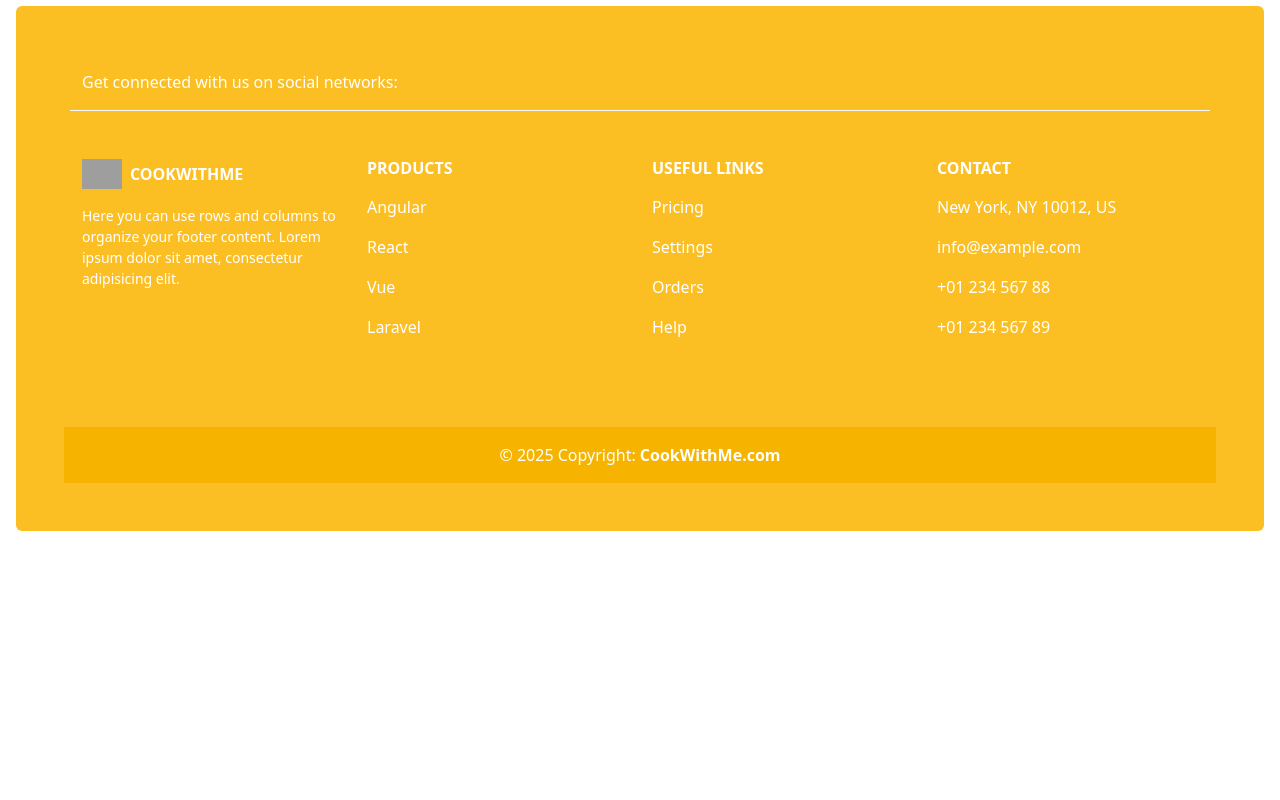
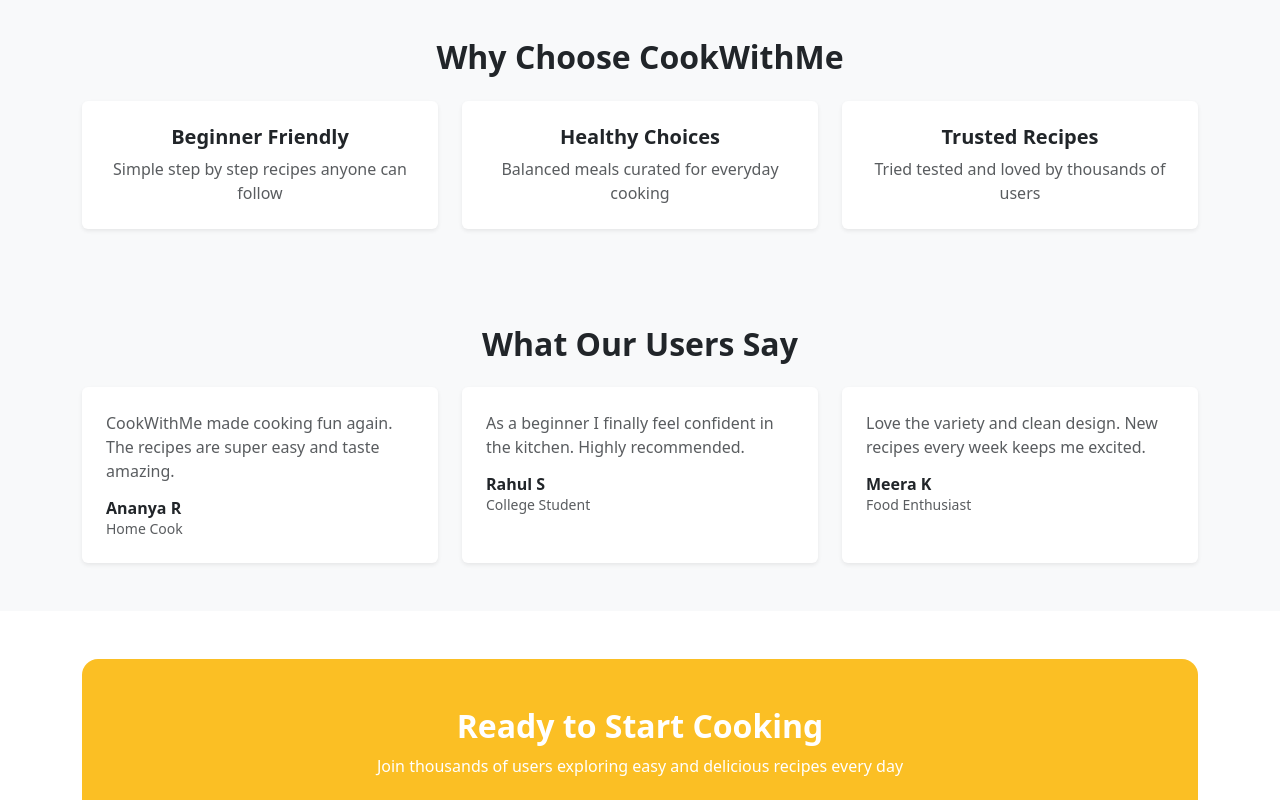
Before and after one commit to tinu-sunny/cookMate---angular-project, an Angular app: page / in a window 1280 px wide. Shown: the part 960-1760 px from the top of the page. Before the commit the page ends 1507 px from the top, so only its background shows below. Built offline with nearby package versions, Linux system fonts and the light colour scheme; grey boxes are pictures that could not be loaded.

Commit message:
landingpage desing complted

```diff
--- a/src/app/components/app-header/app-header.html
+++ b/src/app/components/app-header/app-header.html
@@ -46,7 +46,8 @@
         class="btn btn-outline-light dropdown-toggle"
         data-bs-toggle="dropdown"
       >
-        <i class="bi bi-person"></i>
+
+         <i class="bi bi-person-circle"></i>
       </button>
 
       <ul class="dropdown-menu dropdown-menu-end">
--- a/src/app/pages/landing-page/landing-page.html
+++ b/src/app/pages/landing-page/landing-page.html
@@ -1,8 +1,7 @@
 <div class="container my-4">
   <div
     class="row align-items-center rounded-4 p-5"
-    style="background-color:#fbbf24;"
-  >
+    style="background-color:#fbbf24;">
     <!-- LEFT CONTENT -->
     <div class="col-md-6 text-white">
       <h1 class="fw-bold mb-3">
@@ -32,11 +31,11 @@
     </div>
   </div>
 </div>
-
+<!--Recipes   -->
 <section class="py-5 bg-light">
   <div class="container">
 
-    <!-- Header -->
+
     <div class="d-flex justify-content-between align-items-center mb-4">
       <div>
         <h2 class="fw-bold mb-1">Popular Recipes of the Week</h2>
@@ -116,3 +115,94 @@
     </div>
   </div>
 </section>
+
+<!-- WHY CHOOSE COOKWITHME -->
+<section class="py-5 bg-light">
+  <div class="container text-center">
+    <h2 class="fw-bold mb-4">Why Choose CookWithMe</h2>
+
+    <div class="row g-4 justify-content-center">
+      <div class="col-md-4">
+        <div class="card shadow-sm border-0 p-4 h-100">
+          <h5 class="fw-bold">Beginner Friendly</h5>
+          <p class="text-muted mb-0">
+            Simple step by step recipes anyone can follow
+          </p>
+        </div>
+      </div>
+
+      <div class="col-md-4">
+        <div class="card shadow-sm border-0 p-4 h-100">
+          <h5 class="fw-bold">Healthy Choices</h5>
+          <p class="text-muted mb-0">
+            Balanced meals curated for everyday cooking
+          </p>
+        </div>
+      </div>
+
+      <div class="col-md-4">
+        <div class="card shadow-sm border-0 p-4 h-100">
+          <h5 class="fw-bold">Trusted Recipes</h5>
+          <p class="text-muted mb-0">
+            Tried tested and loved by thousands of users
+          </p>
+        </div>
+      </div>
+    </div>
+  </div>
+</section>
+
+<!-- WHAT OUR USERS SAY -->
+<section class="py-5 bg-light">
+  <div class="container text-center">
+    <h2 class="fw-bold mb-4">What Our Users Say</h2>
+
+    <div class="row g-4 justify-content-center">
+      <div class="col-md-4">
+        <div class="card shadow-sm border-0 p-4 h-100 text-start">
+          <p class="text-muted">
+            CookWithMe made cooking fun again. The recipes are super easy and taste amazing.
+          </p>
+          <h6 class="fw-bold mb-0">Ananya R</h6>
+          <small class="text-muted">Home Cook</small>
+        </div>
+      </div>
+
+      <div class="col-md-4">
+        <div class="card shadow-sm border-0 p-4 h-100 text-start">
+          <p class="text-muted">
+            As a beginner I finally feel confident in the kitchen. Highly recommended.
+          </p>
+          <h6 class="fw-bold mb-0">Rahul S</h6>
+          <small class="text-muted">College Student</small>
+        </div>
+      </div>
+
+      <div class="col-md-4">
+        <div class="card shadow-sm border-0 p-4 h-100 text-start">
+          <p class="text-muted">
+            Love the variety and clean design. New recipes every week keeps me excited.
+          </p>
+          <h6 class="fw-bold mb-0">Meera K</h6>
+          <small class="text-muted">Food Enthusiast</small>
+        </div>
+      </div>
+    </div>
+  </div>
+</section>
+
+<!-- CALL TO ACTION -->
+<section class="py-5">
+  <div class="container">
+    <div class="rounded-4 text-center text-white p-5"
+         style="background-color:#fbbf24;">
+      <h2 class="fw-bold mb-2">Ready to Start Cooking</h2>
+      <p class="mb-4">
+        Join thousands of users exploring easy and delicious recipes every day
+      </p>
+      <button class="btn btn-light fw-semibold px-4 py-2">
+        Get Started
+      </button>
+    </div>
+  </div>
+</section>
```
